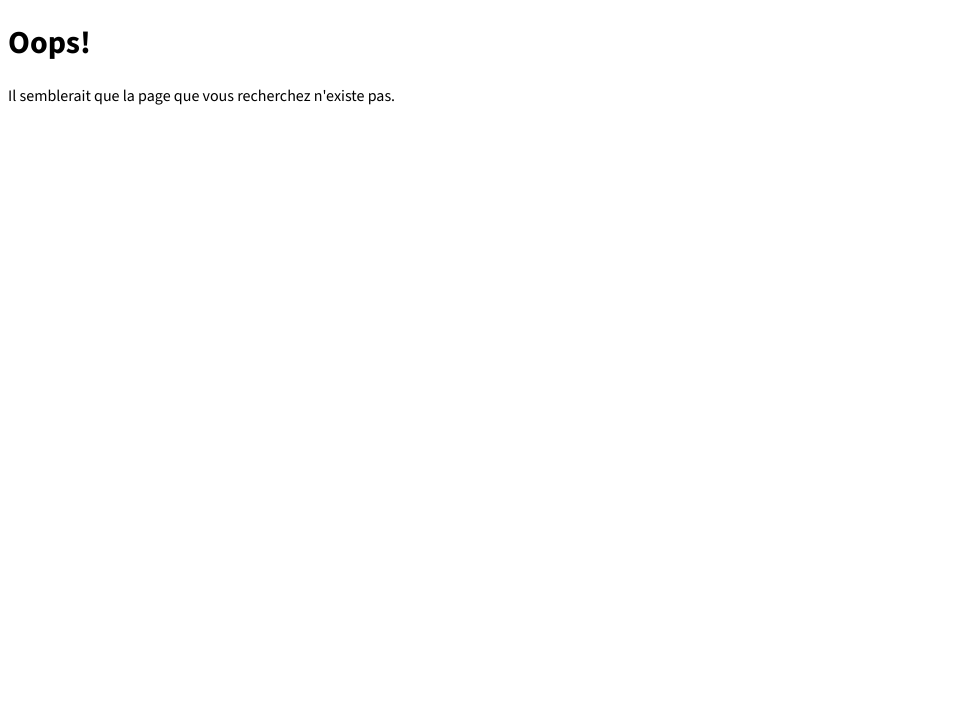
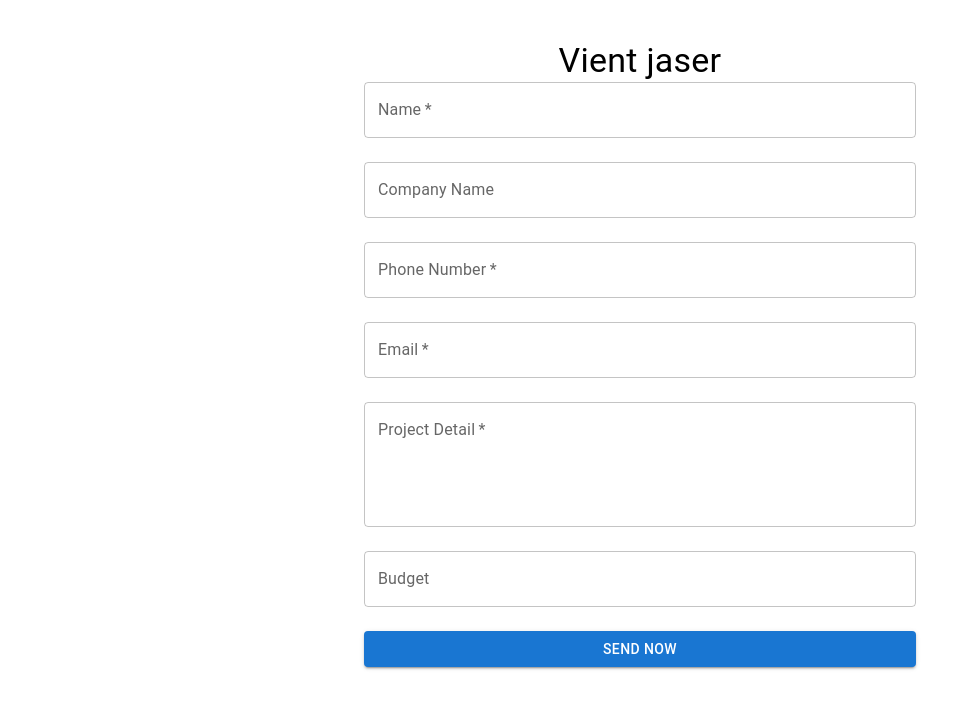
Before and after one commit to Orchydae/nomauclature, a React (Vite) app: page /contact in a window 1280 px wide. Shown: the top 708 px of the page, without its empty margins (0-971 px from the left). Built offline with nearby package versions, Linux system fonts and the light colour scheme; a web font is replaced by a local one.

Commit message:
fix path for contact

```diff
--- a/src/components/footer/Footer.tsx
+++ b/src/components/footer/Footer.tsx
@@ -6,6 +6,7 @@ import InstagramIcon from '@mui/icons-material/Instagram';
 import { Stack } from '@mui/material';
 import { TextField } from '@mui/material';
 import { Button } from '@mui/material';
+import { Link } from 'react-router-dom';
 
 function Footer() {
     const footerItems = [
@@ -19,7 +20,7 @@ function Footer() {
         },
         {
             title: "Contact",
-            links: [<a href="/contact" className="links">Vient jaser</a>]
+            links: [<Link to="/contact" className="links">Vient jaser</Link>]
         },
         {
             title: "Légal",
--- a/src/main.tsx
+++ b/src/main.tsx
@@ -31,7 +31,7 @@ const router = createBrowserRouter([
   },
 
   {
-    path: "/contacts/",
+    path: "/contact/",
     element: <Contact />,
   },
 
--- a/src/pages/Contact.tsx
+++ b/src/pages/Contact.tsx
@@ -1,14 +1,119 @@
-import { Form } from "react-router-dom";
+import React, { useState } from 'react';
+import {
+  Box,
+  TextField,
+  Button,
+  Typography,
+  Container,
+  Grid
+} from '@mui/material';
 
-export default function Contact() {
+export const FormComponent: React.FC = () => {
+  const [formData, setFormData] = useState({
+    name: "",
+    companyName: "",
+    phone: "",
+    email: "",
+    projectDetail: "",
+    budget: "",
+  });
+
+  const handleChange = (e: React.ChangeEvent<HTMLInputElement>) => {
+    setFormData({
+      ...formData,
+      [e.target.name]: e.target.value,
+    });
+  };
+
+  const handleSubmit = (e: React.FormEvent) => {
+    e.preventDefault();
+    // Handle form submission, e.g., send data to API or show the input values.
+    console.log("Form data submitted:", formData);
+  };
+
   return (
-    <div>
-      <Form
-        method="post"
-        action="submit"
-      >
-        <button type="submit">Submit</button>
-      </Form>
-    </div>
-  )
-}
+    <Container maxWidth="sm">
+      <Box sx={{ mt: 5 }}>
+        <Typography variant="h4" align="center">
+          Vient jaser
+        </Typography>
+        <form onSubmit={handleSubmit}>
+          <Grid container spacing={3}>
+            <Grid item xs={12}>
+              <TextField
+                fullWidth
+                label="Name"
+                name="name"
+                value={formData.name}
+                onChange={handleChange}
+                required
+              />
+            </Grid>
+            <Grid item xs={12}>
+              <TextField
+                fullWidth
+                label="Company Name"
+                name="companyName"
+                value={formData.companyName}
+                onChange={handleChange}
+              />
+            </Grid>
+            <Grid item xs={12}>
+              <TextField
+                fullWidth
+                label="Phone Number"
+                name="phone"
+                placeholder="514-123-4567"
+                type="tel"
+                value={formData.phone}
+                onChange={handleChange}
+                required
+              />
+            </Grid>
+            <Grid item xs={12}>
+              <TextField
+                fullWidth
+                label="Email"
+                name="email"
+                placeholder="john.doe@example.com"
+                type="email"
+                value={formData.email}
+                onChange={handleChange}
+                required
+              />
+            </Grid>
+            <Grid item xs={12}>
+              <TextField
+                fullWidth
+                label="Project Detail"
+                name="projectDetail"
+                value={formData.projectDetail}
+                onChange={handleChange}
+                multiline
+                rows={4}
+                required
+              />
+            </Grid>
+            <Grid item xs={12}>
+              <TextField
+                fullWidth
+                label="Budget"
+                name="budget"
+                type="number"
+                value={formData.budget}
+                onChange={handleChange}
+              />
+            </Grid>
+          </Grid>
+          <Box sx={{ mt: 3 }}>
+            <Button type="submit" variant="contained" color="primary" fullWidth>
+              Send now
+            </Button>
+          </Box>
+        </form>
+      </Box>
+    </Container>
+  );
+};
+
+export default FormComponent;
```
